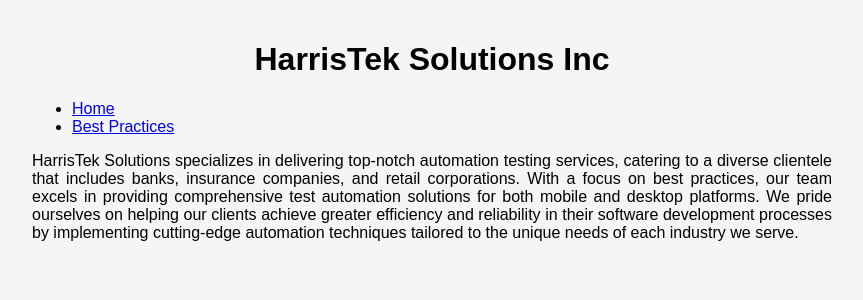
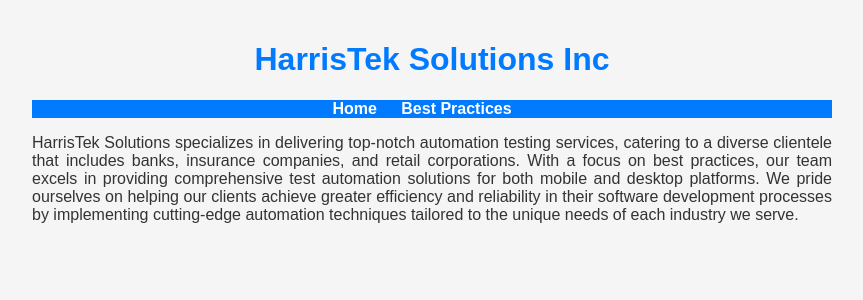
Before and after one commit to adamharaz/harristeksolutions, a PHP site: page / in a window 1280 px wide. Shown: the top 300 px of the page, without its empty margins (208-1071 px from the left). Run offline with PHP 8.4, Linux system fonts and the light colour scheme.

Commit message:
add new css

```diff
--- a/style.css
+++ b/style.css
@@ -2,7 +2,8 @@
     margin: 0;
     padding: 0;
     font-family: 'Arial', sans-serif;
-    background-color: #f5f5f5; /* Set your desired background color */
+    background-color: #f5f5f5;
+    color: #333;
 }
 
 .container {
@@ -14,6 +15,30 @@
 header {
     text-align: center;
     margin-bottom: 20px;
+    color: #007bff; /* Blue color for header text */
+}
+
+nav ul {
+    list-style: none;
+    padding: 0;
+    background-color: #007bff; /* Blue color for navigation bar */
+    text-align: center;
+}
+
+nav li {
+    display: inline;
+    margin-right: 20px;
+}
+
+nav a {
+    text-decoration: none;
+    color: #fff; /* White color for navigation links */
+    font-weight: bold;
+    font-size: 16px;
+}
+
+nav a:hover {
+    color: #ffcc00; /* Yellow color on hover for navigation links */
 }
 
 #description {
```
